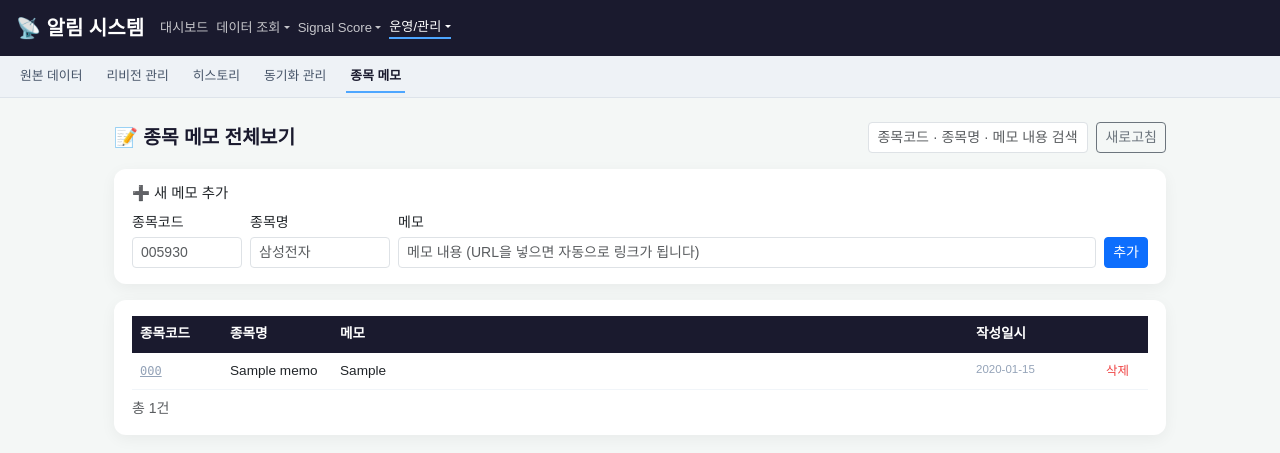
After one commit to yunjinwoo/upbit-alert, a Flask app: page /stock-memo in a window 1280 px wide. The commit adds this page. Shown: the top 453 px of the page. Run offline with Flask 3, Linux system fonts and the light colour scheme; tables that the repository leaves empty hold one stand-in row (values such as "Sample post").

Commit message:
feat: 종목 메모 전체보기 페이지 추가
- 신규 페이지 /stock-memo — 모든 종목의 메모 이력을 최신순으로
  한 화면에서 확인 (종목당 여러 건 있어도 전부 표시, 개별 삭제 가능)
- 종목코드/종목명/메모 내용으로 검색 가능 (디바운스 300ms)
- 빠른 메모 추가 폼 — 이 페이지에서 바로 새 종목에 메모를 남길 수
  있음 (기존처럼 각 페이지의 📝 아이콘을 거치지 않아도 됨)
- URL이 포함된 메모는 자동으로 새 탭 링크로 변환 (기존 모달과 동일)
- navbar 운영/관리 그룹에 "종목 메모" 링크 추가
- get_all_stock_memos(): 종목당 1건만 보여주는 기존 search_stock_memos와
  달리, 조건에 맞는 메모 전체를 최신순으로 반환 (메모 내용 검색도 포함)

Co-Authored-By: Claude Sonnet 5 <noreply@anthropic.com>

```diff
--- a/app/api/server.py
+++ b/app/api/server.py
@@ -28,7 +28,7 @@ from app.utils.db_manager import (
     get_signal_score_history,
     get_signal_score_range,
     get_job_run_log,
-    get_stock_memos, add_stock_memo, delete_stock_memo_entry, search_stock_memos
+    get_stock_memos, add_stock_memo, delete_stock_memo_entry, search_stock_memos, get_all_stock_memos
 )
 from app.core.stock_monitor import (
     fetch_market_cap_ranking, fetch_investor_trend, fetch_sector_index_daily, fetch_stock_investor_daily,
@@ -203,6 +203,18 @@ def search_stock_memo_api():
     """종목 메모 검색 (종목코드/종목명 부분일치). q 없으면 최근 수정순 전체 목록."""
     q = request.args.get('q', '').strip()
     data = search_stock_memos(query=q or None, limit=100)
+    return jsonify({'status': 'success', 'count': len(data), 'data': data})
+
+@app.route('/stock-memo')
+def stock_memo_view():
+    """종목 메모 전체보기 페이지"""
+    return render_template('stock_memo.html', active_page='stock_memo')
+
+@app.route('/api/stock-memo/all', methods=['GET'])
+def get_all_stock_memo_api():
+    """전체 메모 이력 조회 (종목당 여러 건 전부, 최신순). q로 코드/종목명/메모내용 검색 가능."""
+    q = request.args.get('q', '').strip()
+    data = get_all_stock_memos(query=q or None, limit=500)
     return jsonify({'status': 'success', 'count': len(data), 'data': data})
 
 @app.route('/api/sector-index', methods=['GET'])
--- a/app/utils/db_manager.py
+++ b/app/utils/db_manager.py
@@ -2089,6 +2089,22 @@ def search_stock_memos(query: str = None, limit: int = 50) -> list:
     return [dict(r) for r in rows]
 
 
+def get_all_stock_memos(query: str = None, limit: int = 500) -> list:
+    """전체 메모 이력 조회 (종목당 여러 건이어도 전부 반환, 최신순) — 메모 전체보기 페이지용."""
+    conn = sqlite3.connect(DB_PATH)
+    conn.row_factory = sqlite3.Row
+    cursor = conn.cursor()
+    like = f'%{query}%' if query else '%'
+    cursor.execute('''
+        SELECT * FROM stock_memo
+        WHERE code LIKE ? OR name LIKE ? OR memo LIKE ?
+        ORDER BY created_at DESC, id DESC LIMIT ?
+    ''', (like, like, like, limit))
+    rows = cursor.fetchall()
+    conn.close()
+    return [dict(r) for r in rows]
+
+
 def get_recent_investor_dates(limit: int = 10) -> list:
     """stock_investor_daily에 존재하는 최근 N영업일 날짜 목록(내림차순).
     주말/공휴일은 애초에 데이터가 없으므로 달력일이 아닌 실제 거래일 기준으로 안전하게 계산됨.
--- a/templates/_navbar.html
+++ b/templates/_navbar.html
@@ -3,7 +3,7 @@
     'investor_ranking': 'data', 'volume_ratio': 'data', 'sector_index': 'data',
     'ranking_preview': 'data', 'hts_top_view': 'data', 'top_interest': 'data',
     'signal_score_preview': 'signal', 'signal_score_history': 'signal',
-    'raw_data': 'ops', 'history': 'ops', 'sync_admin': 'ops'
+    'raw_data': 'ops', 'history': 'ops', 'sync_admin': 'ops', 'stock_memo': 'ops'
 } %}
 {% set active_group = group_map.get(active_page) %}
 {% set group_items = {
@@ -27,6 +27,7 @@
         (None, None, '리비전 관리'),
         ('history_view', 'history', '히스토리'),
         ('sync_admin_view', 'sync_admin', '동기화 관리'),
+        ('stock_memo_view', 'stock_memo', '종목 메모'),
     ],
 } %}
 <style>
@@ -79,6 +80,7 @@
                     <li><a class="dropdown-item" href="/grid">리비전 관리</a></li>
                     <li><a class="dropdown-item{{ ' active' if active_page == 'history' }}" href="{{ url_for('history_view') }}">히스토리</a></li>
                     <li><a class="dropdown-item{{ ' active' if active_page == 'sync_admin' }}" href="{{ url_for('sync_admin_view') }}">동기화 관리</a></li>
+                    <li><a class="dropdown-item{{ ' active' if active_page == 'stock_memo' }}" href="{{ url_for('stock_memo_view') }}">종목 메모</a></li>
                 </ul>
             </div>
         </div>
--- /dev/null
+++ b/templates/stock_memo.html
@@ -0,0 +1,176 @@
+<!DOCTYPE html>
+<html lang="ko">
+<head>
+    <meta charset="UTF-8">
+    <meta name="viewport" content="width=device-width, initial-scale=1.0">
+    <title>종목 메모</title>
+    <link href="https://cdn.jsdelivr.net/npm/bootstrap@5.3.0/dist/css/bootstrap.min.css" rel="stylesheet">
+    <style>
+        body { background-color: #f4f7f6; font-family: 'Malgun Gothic', 'Apple SD Gothic Neo', sans-serif; }
+        .main-navbar { background-color: #1a1a2e; }
+        .main-navbar .navbar-brand { color: #fff; font-weight: bold; }
+        .main-navbar .nav-link { color: rgba(255,255,255,0.75) !important; font-size: 0.82rem; }
+        .main-navbar .nav-link:hover,
+        .main-navbar .nav-link.active { color: #fff !important; }
+        .main-navbar .nav-link.active { border-bottom: 2px solid #4da6ff; }
+
+        .dashboard-container { margin-top: 24px; margin-bottom: 60px; }
+        .card-panel { background: white; border-radius: 12px; box-shadow: 0 4px 15px rgba(0,0,0,0.05); padding: 16px 18px; }
+
+        .memo-table { width: 100%; border-collapse: collapse; font-size: 0.85rem; }
+        .memo-table th { background: #1a1a2e; color: #fff; padding: 8px; text-align: left; white-space: nowrap; font-weight: 600; }
+        .memo-table td { padding: 8px; border-bottom: 1px solid #f1f5f9; vertical-align: top; }
+        .memo-table tr:hover td { background: #f8fafc; }
+        .memo-code { font-family: monospace; color: #94a3b8; font-size: 0.75rem; }
+        .memo-text { white-space: pre-wrap; word-break: break-word; }
+        .memo-meta { color: #94a3b8; font-size: 0.72rem; white-space: nowrap; }
+        .memo-del-btn { background: none; border: none; color: #ef4444; font-size: 0.78rem; padding: 0; white-space: nowrap; }
+        .memo-del-btn:hover { text-decoration: underline; }
+        .loading-row td { text-align: center; color: #94a3b8; padding: 30px; }
+    </style>
+</head>
+<body>
+
+{% include '_navbar.html' %}
+{% include '_stock_memo.html' %}
+
+<div class="container-fluid dashboard-container px-4" style="max-width:1100px">
+
+    <div class="d-flex align-items-center justify-content-between mb-3 flex-wrap gap-2">
+        <h2 class="mb-0" style="font-size:1.2rem; font-weight:700; color:#1a1a2e">📝 종목 메모 전체보기</h2>
+        <div class="d-flex gap-2">
+            <input type="text" id="allSearchInput" class="form-control form-control-sm" style="width:220px"
+                   placeholder="종목코드 · 종목명 · 메모 내용 검색">
+            <button class="btn btn-outline-secondary btn-sm" onclick="loadAllMemos()">새로고침</button>
+        </div>
+    </div>
+
+    <!-- 빠른 메모 추가 -->
+    <div class="card-panel mb-3">
+        <h6 class="mb-2" style="font-size:0.9rem">➕ 새 메모 추가</h6>
+        <div class="row g-2 align-items-end">
+            <div class="col-auto">
+                <label class="form-label small mb-1">종목코드</label>
+                <input type="text" id="quickCode" class="form-control form-control-sm" style="width:110px" placeholder="005930">
+            </div>
+            <div class="col-auto">
+                <label class="form-label small mb-1">종목명</label>
+                <input type="text" id="quickName" class="form-control form-control-sm" style="width:140px" placeholder="삼성전자">
+            </div>
+            <div class="col">
+                <label class="form-label small mb-1">메모</label>
+                <input type="text" id="quickMemo" class="form-control form-control-sm" placeholder="메모 내용 (URL을 넣으면 자동으로 링크가 됩니다)">
+            </div>
+            <div class="col-auto">
+                <button class="btn btn-primary btn-sm" onclick="quickAddMemo()">추가</button>
+            </div>
+        </div>
+    </div>
+
+    <div class="card-panel">
+        <div class="table-responsive">
+            <table class="memo-table" id="allMemoTable">
+                <thead>
+                    <tr>
+                        <th style="width:90px">종목코드</th>
+                        <th style="width:110px">종목명</th>
+                        <th>메모</th>
+                        <th style="width:130px">작성일시</th>
+                        <th style="width:50px"></th>
+                    </tr>
+                </thead>
+                <tbody id="allMemoBody">
+                    <tr class="loading-row"><td colspan="5">로딩 중...</td></tr>
+                </tbody>
+            </table>
+        </div>
+        <div class="mt-2 small text-muted" id="allMemoCount"></div>
+    </div>
+</div>
+
+<script src="https://cdn.jsdelivr.net/npm/bootstrap@5.3.0/dist/js/bootstrap.bundle.min.js"></script>
+<script>
+    let _allSearchTimer = null;
+
+    function escHtml(s) {
+        return (s || '').replace(/&/g, '&amp;').replace(/</g, '&lt;').replace(/>/g, '&gt;');
+    }
+
+    function linkifyHtml(s) {
+        return escHtml(s).replace(/(https?:\/\/[^\s<]+)/g, url =>
+            `<a href="${url}" target="_blank" rel="noopener">${url}</a>`
+        );
+    }
+
+    async function loadAllMemos() {
+        const q = document.getElementById('allSearchInput').value.trim();
+        const body = document.getElementById('allMemoBody');
+        body.innerHTML = '<tr class="loading-row"><td colspan="5">로딩 중...</td></tr>';
+        try {
+            const url = q ? `api/stock-memo/all?q=${encodeURIComponent(q)}` : 'api/stock-memo/all';
+            const res = await fetch(url);
+            const json = await res.json();
+            if (json.status !== 'success') throw new Error(json.message);
+            const rows = json.data || [];
+            document.getElementById('allMemoCount').textContent = `총 ${rows.length}건`;
+            if (!rows.length) {
+                body.innerHTML = '<tr class="loading-row"><td colspan="5">작성된 메모가 없습니다.</td></tr>';
+                return;
+            }
+            body.innerHTML = rows.map(r => `
+                <tr>
+                    <td><a href="https://finance.naver.com/item/main.naver?code=${r.code}" target="_blank" class="memo-code">${r.code}</a></td>
+                    <td>${escHtml(r.name)}</td>
+                    <td class="memo-text">${linkifyHtml(r.memo)}</td>
+                    <td class="memo-meta">${r.created_at}</td>
+                    <td><button class="memo-del-btn" onclick="deleteAllMemoEntry(${r.id})">삭제</button></td>
+                </tr>
+            `).join('');
+        } catch (e) {
+            body.innerHTML = `<tr class="loading-row"><td colspan="5" class="text-danger">오류: ${e.message}</td></tr>`;
+        }
+    }
+
+    window.deleteAllMemoEntry = async function(id) {
+        if (!confirm('이 메모를 삭제할까요?')) return;
+        try {
+            const res = await fetch(`api/stock-memo/${id}`, { method: 'DELETE' });
+            const json = await res.json();
+            if (json.status !== 'success') throw new Error(json.message || '삭제 실패');
+            loadAllMemos();
+        } catch (e) {
+            alert('삭제 실패: ' + e.message);
+        }
+    };
+
+    async function quickAddMemo() {
+        const code = document.getElementById('quickCode').value.trim();
+        const name = document.getElementById('quickName').value.trim();
+        const memo = document.getElementById('quickMemo').value.trim();
+        if (!code || !memo) { alert('종목코드와 메모 내용은 필수입니다.'); return; }
+        try {
+            const res = await fetch('api/stock-memo', {
+                method: 'POST',
+                headers: { 'Content-Type': 'application/json' },
+                body: JSON.stringify({ code, name, memo })
+            });
+            const json = await res.json();
+            if (json.status !== 'success') throw new Error(json.message || '추가 실패');
+            document.getElementById('quickCode').value = '';
+            document.getElementById('quickName').value = '';
+            document.getElementById('quickMemo').value = '';
+            loadAllMemos();
+        } catch (e) {
+            alert('메모 추가 실패: ' + e.message);
+        }
+    }
+
+    document.getElementById('allSearchInput').addEventListener('input', () => {
+        clearTimeout(_allSearchTimer);
+        _allSearchTimer = setTimeout(loadAllMemos, 300);
+    });
+
+    loadAllMemos();
+</script>
+</body>
+</html>
```
